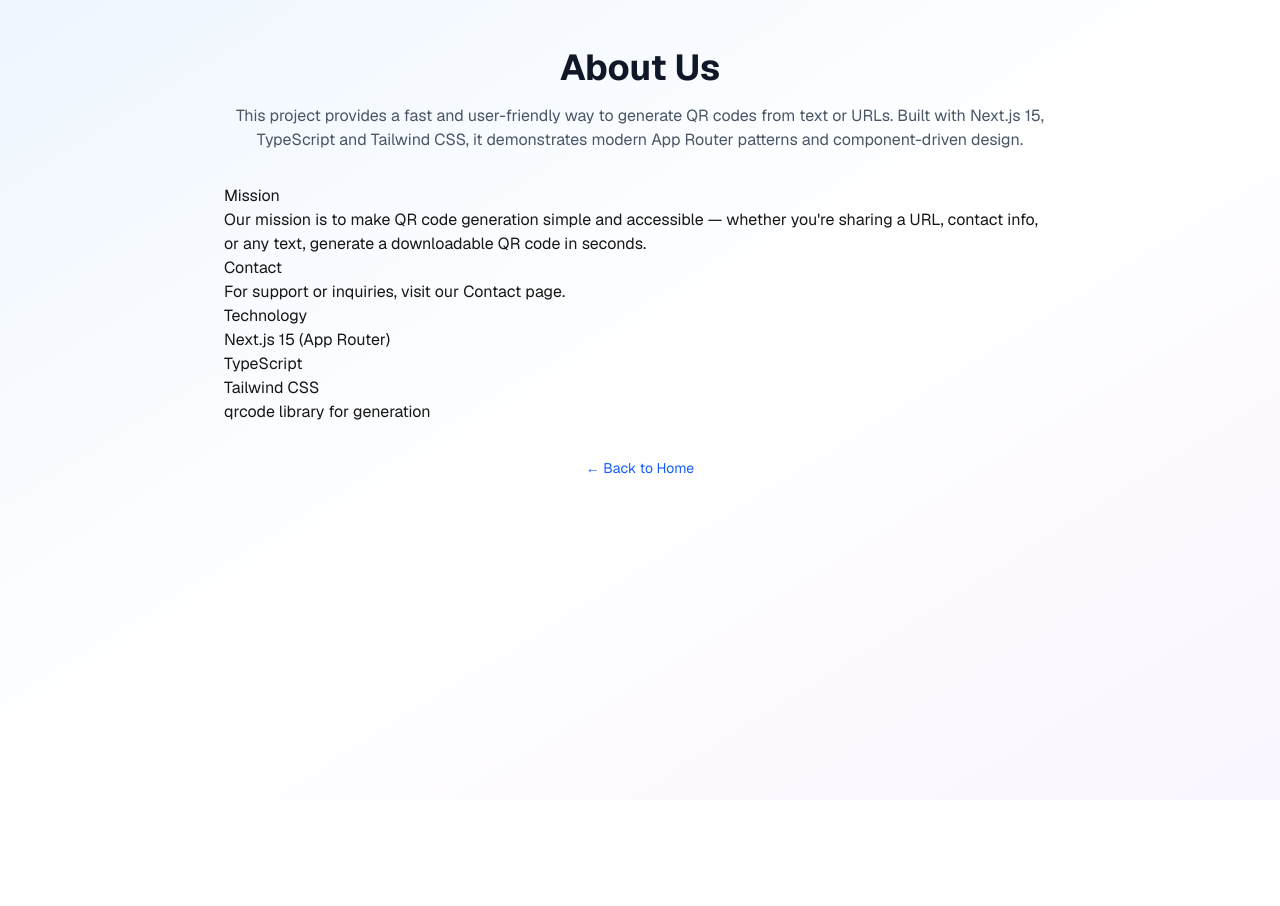
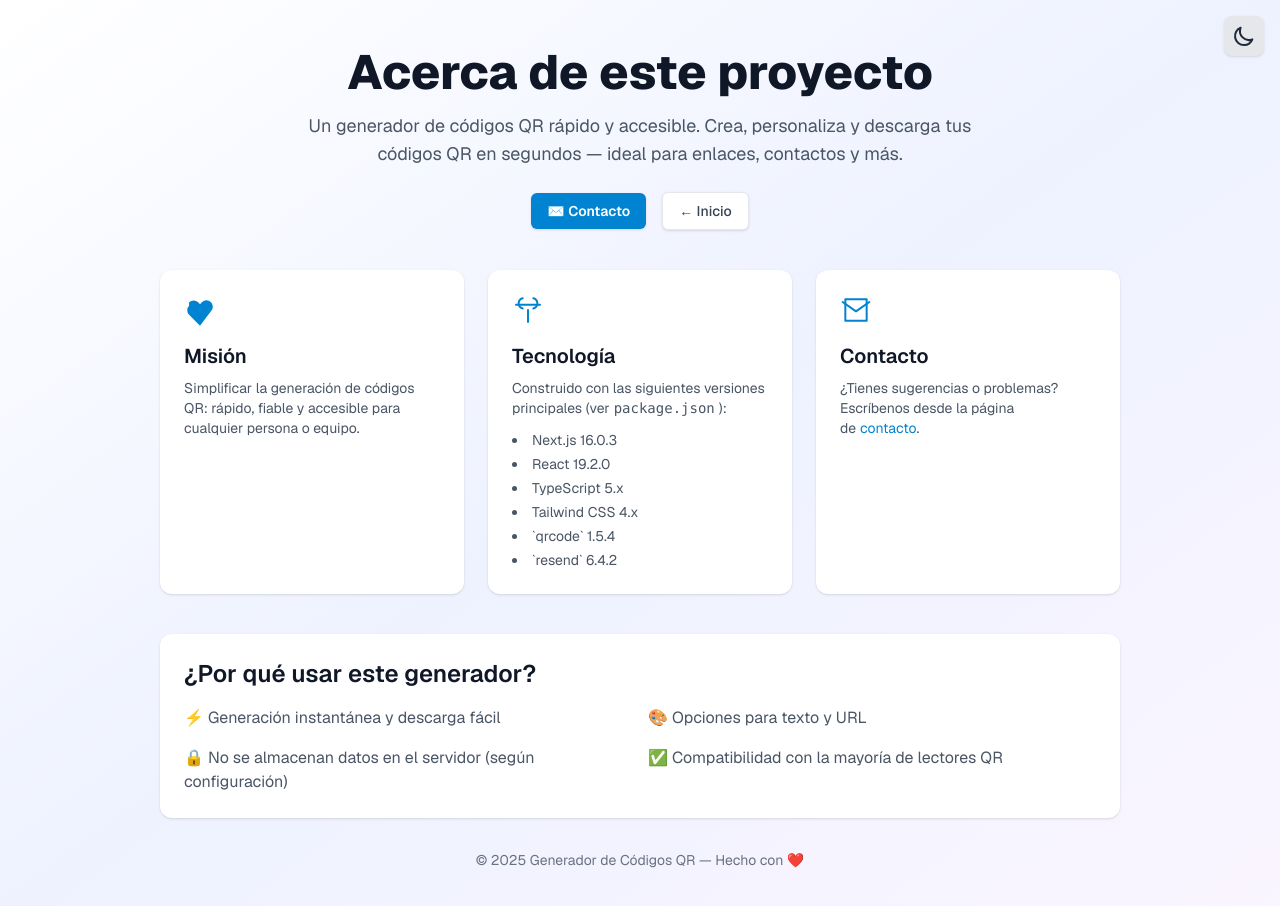
Before and after one commit to JordiNodeJS/qrcode-app, a Next.js app: page /about in a window 1280 px wide. Shown: the top 906 px of the page. Before the commit the page ends 800 px from the top, so only its background shows below. Built offline with nearby package versions, Linux system fonts and the light colour scheme.

Commit message:
feat: enhance theme support with dark mode implementation and UI improvements

```diff
--- a/app/about/page.tsx
+++ b/app/about/page.tsx
@@ -1,57 +1,148 @@
 import Link from "next/link";
 
 export const metadata = {
-  title: "About - QR Code Generator",
-  description: "Learn more about the QR Code Generator project and team.",
+  title: "Acerca - Generador de Códigos QR",
+  description:
+    "Conoce más sobre el proyecto Generador de Códigos QR y el equipo.",
 };
 
 export default function AboutPage() {
   return (
-    <div className="min-h-screen bg-gradient-to-br from-blue-50 via-white to-purple-50 dark:from-gray-900 dark:via-gray-800 dark:to-gray-900 py-12">
-      <main className="max-w-4xl mx-auto px-4 sm:px-6 lg:px-8">
-        <div className="mb-8">
-          <h1 className="text-4xl font-bold text-gray-900 dark:text-white text-center">
-            About Us
+    <div className="min-h-screen bg-gradient-to-br from-white via-indigo-50 to-purple-50 dark:from-gray-900 dark:via-gray-800 dark:to-gray-900 py-12">
+      <main className="max-w-5xl mx-auto px-4 sm:px-6 lg:px-8">
+        <header className="text-center mb-10">
+          <h1 className="text-4xl sm:text-5xl font-extrabold text-gray-900 dark:text-white">
+            Acerca de este proyecto
           </h1>
-          <p className="mt-4 text-gray-600 dark:text-gray-300 text-center">
-            This project provides a fast and user-friendly way to generate QR
-            codes from text or URLs. Built with Next.js 15, TypeScript and
-            Tailwind CSS, it demonstrates modern App Router patterns and
-            component-driven design.
+          <p className="mt-4 text-lg text-gray-600 dark:text-gray-300 max-w-2xl mx-auto">
+            Un generador de códigos QR rápido y accesible. Crea, personaliza y
+            descarga tus códigos QR en segundos — ideal para enlaces, contactos
+            y más.
           </p>
-        </div>
+          <div className="mt-6 flex items-center justify-center gap-4">
+            <Link
+              href="/contact"
+              className="inline-flex items-center gap-2 rounded-md bg-sky-600 px-4 py-2 text-sm font-semibold text-white shadow hover:bg-sky-700 dark:bg-sky-500 dark:hover:bg-sky-600 focus:outline-none"
+            >
+              ✉️ Contacto
+            </Link>
+            <Link
+              href="/"
+              className="inline-flex items-center gap-2 rounded-md border border-gray-200 bg-white px-4 py-2 text-sm font-medium text-gray-700 shadow-sm hover:bg-gray-50 dark:border-gray-700 dark:bg-gray-800 dark:text-gray-200 dark:hover:bg-gray-700 transition-colors duration-150"
+            >
+              ← Inicio
+            </Link>
+          </div>
+        </header>
 
-        <section className="prose prose-lg dark:prose-invert max-w-none">
-          <h2>Mission</h2>
-          <p>
-            Our mission is to make QR code generation simple and accessible —
-            whether you're sharing a URL, contact info, or any text, generate a
-            downloadable QR code in seconds.
-          </p>
+        <section className="grid grid-cols-1 md:grid-cols-3 gap-6">
+          <article className="p-6 bg-white rounded-xl shadow-sm dark:bg-gray-800">
+            <div className="text-sky-600">
+              <svg
+                xmlns="http://www.w3.org/2000/svg"
+                className="h-8 w-8"
+                viewBox="0 0 20 20"
+                fill="currentColor"
+                aria-hidden
+              >
+                <path d="M3.172 5.172a4 4 0 015.656 0L10 6.344l1.172-1.172a4 4 0 115.656 5.656L10 19.828 3.172 13a4 4 0 010-5.656z" />
+              </svg>
+            </div>
+            <h3 className="mt-4 text-xl font-semibold text-gray-900 dark:text-white">
+              Misión
+            </h3>
+            <p className="mt-2 text-gray-600 dark:text-gray-300 text-sm">
+              Simplificar la generación de códigos QR: rápido, fiable y
+              accesible para cualquier persona o equipo.
+            </p>
+          </article>
 
-          <h2>Contact</h2>
-          <p>
-            For support or inquiries, visit our{" "}
-            <Link href="/contact">Contact</Link> page.
-          </p>
+          <article className="p-6 bg-white rounded-xl shadow-sm dark:bg-gray-800">
+            <div className="text-sky-600">
+              <svg
+                xmlns="http://www.w3.org/2000/svg"
+                className="h-8 w-8"
+                viewBox="0 0 24 24"
+                fill="none"
+                stroke="currentColor"
+                strokeWidth="1.5"
+                strokeLinecap="round"
+                strokeLinejoin="round"
+                aria-hidden
+              >
+                <path d="M16 3.13a4 4 0 0 1 0 7.75" />
+                <path d="M12 12v9" />
+                <path d="M8 3.13a4 4 0 0 0 0 7.75" />
+                <path d="M3 8h18" />
+              </svg>
+            </div>
+            <h3 className="mt-4 text-xl font-semibold text-gray-900 dark:text-white">
+              Tecnología
+            </h3>
+            <p className="mt-2 text-gray-600 dark:text-gray-300 text-sm">
+              Construido con las siguientes versiones principales (ver
+              <code className="mx-1">package.json</code>):
+            </p>
+            <ul className="mt-3 text-sm text-gray-600 dark:text-gray-300 space-y-1 list-disc list-inside">
+              <li>Next.js 16.0.3</li>
+              <li>React 19.2.0</li>
+              <li>TypeScript 5.x</li>
+              <li>Tailwind CSS 4.x</li>
+              <li>`qrcode` 1.5.4</li>
+              <li>`resend` 6.4.2</li>
+            </ul>
+          </article>
 
-          <h2>Technology</h2>
-          <ul>
-            <li>Next.js 15 (App Router)</li>
-            <li>TypeScript</li>
-            <li>Tailwind CSS</li>
-            <li>qrcode library for generation</li>
+          <article className="p-6 bg-white rounded-xl shadow-sm dark:bg-gray-800">
+            <div className="text-sky-600">
+              <svg
+                xmlns="http://www.w3.org/2000/svg"
+                className="h-8 w-8"
+                viewBox="0 0 24 24"
+                fill="none"
+                stroke="currentColor"
+                strokeWidth="1.5"
+                strokeLinecap="round"
+                strokeLinejoin="round"
+                aria-hidden
+              >
+                <path d="M4 4h16v16H4z" />
+                <path d="M22 6l-10 7L2 6" />
+              </svg>
+            </div>
+            <h3 className="mt-4 text-xl font-semibold text-gray-900 dark:text-white">
+              Contacto
+            </h3>
+            <p className="mt-2 text-gray-600 dark:text-gray-300 text-sm">
+              ¿Tienes sugerencias o problemas? Escríbenos desde la página de
+              <Link
+                href="/contact"
+                className="ml-1 text-sky-600 dark:text-sky-400 hover:underline"
+              >
+                contacto
+              </Link>
+              .
+            </p>
+          </article>
+        </section>
+
+        <section className="mt-10 bg-white dark:bg-gray-800 rounded-xl p-6 shadow-sm">
+          <h2 className="text-2xl font-semibold text-gray-900 dark:text-white">
+            ¿Por qué usar este generador?
+          </h2>
+          <ul className="mt-4 grid grid-cols-1 sm:grid-cols-2 gap-4 text-gray-600 dark:text-gray-300">
+            <li>⚡ Generación instantánea y descarga fácil</li>
+            <li>🎨 Opciones para texto y URL</li>
+            <li>
+              🔒 No se almacenan datos en el servidor (según configuración)
+            </li>
+            <li>✅ Compatibilidad con la mayoría de lectores QR</li>
           </ul>
         </section>
 
-        <div className="mt-8 text-center">
-          <Link
-            href="/"
-            className="text-sm text-blue-600 dark:text-blue-400 hover:underline"
-          >
-            ← Back to Home
-          </Link>
-        </div>
+        <footer className="mt-8 text-center text-sm text-gray-500 dark:text-gray-400">
+          © {new Date().getFullYear()} Generador de Códigos QR — Hecho con ❤️
+        </footer>
       </main>
     </div>
   );
--- a/app/contact/page.tsx
+++ b/app/contact/page.tsx
@@ -15,8 +15,8 @@ export default function ContactPage() {
             Contact
           </h1>
           <p className="mt-2 text-gray-600 dark:text-gray-300">
-            We'd love to hear from you — questions, feedback or partnership
-            inquiries are welcome.
+            We&rsquo;d love to hear from you — questions, feedback or
+            partnership inquiries are welcome.
           </p>
         </div>
 
@@ -25,7 +25,7 @@ export default function ContactPage() {
         <div className="mt-8 text-center">
           <Link
             href="/"
-            className="text-sm text-blue-600 dark:text-blue-400 hover:underline"
+            className="text-sm text-sky-600 dark:text-sky-400 hover:underline"
           >
             ← Back to Home
           </Link>
--- a/app/globals.css
+++ b/app/globals.css
@@ -1,26 +1,27 @@
 @import url('https://fonts.googleapis.com/css2?family=Material+Symbols+Outlined');
 @import "tailwindcss";
+
+@variant dark (&:is(.dark *));
 
 @theme {
   --font-sans: var(--font-geist-sans);
   --font-mono: var(--font-geist-mono);
 }
 
-:root {
-  --background: #ffffff;
-  --foreground: #171717;
+body {
+  font-family: var(--font-geist-sans), Arial, Helvetica, sans-serif;
+  transition: background-color 0.3s ease, color 0.3s ease;
 }
 
-.dark {
-  --background: #0a0a0a;
-  --foreground: #ededed;
-}
-
-body {
-  background: var(--background);
-  color: var(--foreground);
-  font-family: var(--font-geist-sans), Arial, Helvetica, sans-serif;
-  transition: background-color 0.3s ease, color 0.3s ease;
+/* Material Symbols (Google Fonts) utility */
+.material-symbols-outlined {
+  font-family: 'Material Symbols Outlined';
+  font-variation-settings: 'FILL' 0, 'wght' 400, 'GRAD' 0;
+  speak: none;
+  font-size: 1.25rem;
+  line-height: 1;
+  display: inline-block;
+  vertical-align: middle;
 }
 
 /* Material Symbols (Google Fonts) utility */
--- a/app/layout.tsx
+++ b/app/layout.tsx
@@ -2,6 +2,21 @@ import type { Metadata } from "next";
 import { Geist, Geist_Mono } from "next/font/google";
 import "./globals.css";
 import { ThemeProvider } from "@/components/ThemeProvider";
+import ThemeToggle from "@/components/ThemeToggle";
+
+const themeInitScript = `(() => {
+  try {
+    const stored = localStorage.getItem('theme');
+    const prefersDark = window.matchMedia('(prefers-color-scheme: dark)').matches;
+    const theme = stored === 'light' || stored === 'dark' ? stored : (prefersDark ? 'dark' : 'light');
+    document.documentElement.classList.toggle('dark', theme === 'dark');
+    document.documentElement.style.colorScheme = theme;
+  } catch (error) {
+    // Fallback to light mode if storage or matchMedia fail
+    document.documentElement.classList.remove('dark');
+    document.documentElement.style.colorScheme = 'light';
+  }
+})();`;
 
 const geistSans = Geist({
   variable: "--font-geist-sans",
@@ -40,10 +55,30 @@ export default function RootLayout({
 }>) {
   return (
     <html lang="en" suppressHydrationWarning>
+      <head>
+        <link rel="icon" href="/favicon.svg" type="image/svg+xml" />
+        <meta name="theme-color" content="#0F172A" />
+        <script
+          dangerouslySetInnerHTML={{
+            __html: themeInitScript,
+          }}
+        />
+      </head>
       <body
         className={`${geistSans.variable} ${geistMono.variable} antialiased`}
       >
-        <ThemeProvider>{children}</ThemeProvider>
+        {/*
+          Wrap the entire application in ThemeProvider so client components
+          can toggle the `dark` class on <html>. Tailwind is configured with
+          `darkMode: "class"`, so applying `dark` at the root enables
+          dark styles globally.
+        */}
+        <ThemeProvider>
+          <div className="fixed top-4 right-4 z-50">
+            <ThemeToggle />
+          </div>
+          {children}
+        </ThemeProvider>
       </body>
     </html>
   );
--- a/components/ThemeProvider.tsx
+++ b/components/ThemeProvider.tsx
@@ -11,36 +11,69 @@ type ThemeContextType = {
 
 const ThemeContext = createContext<ThemeContextType | undefined>(undefined);
 
+const getStoredTheme = (): Theme | null => {
+  if (typeof window === "undefined") return null;
+  try {
+    const stored = window.localStorage.getItem("theme");
+    if (stored === "light" || stored === "dark") {
+      return stored;
+    }
+  } catch {
+    // Ignore storage access issues (Safari private mode, etc.)
+  }
+  return null;
+};
+
+const getSystemTheme = (): Theme => {
+  if (typeof window === "undefined") return "light";
+  try {
+    return window.matchMedia("(prefers-color-scheme: dark)").matches
+      ? "dark"
+      : "light";
+  } catch {
+    return "light";
+  }
+};
+
+const applyTheme = (nextTheme: Theme) => {
+  if (typeof document === "undefined") return;
+  const root = document.documentElement;
+  root.classList.toggle("dark", nextTheme === "dark");
+  root.style.colorScheme = nextTheme;
+  try {
+    window.localStorage.setItem("theme", nextTheme);
+  } catch {
+    // Ignore write failures
+  }
+};
+
+const readActiveTheme = (): Theme => {
+  if (typeof document === "undefined") return "light";
+  return document.documentElement.classList.contains("dark") ? "dark" : "light";
+};
+
+const resolveInitialTheme = (): Theme => {
+  return getStoredTheme() ?? getSystemTheme();
+};
+
 export function ThemeProvider({ children }: { children: React.ReactNode }) {
-  const [theme, setTheme] = useState<Theme>("light");
-  const [mounted, setMounted] = useState(false);
+  // Use a deterministic initial theme for SSR (always "light") so the
+  // server-rendered markup matches the initial client render during
+  // hydration. After the component mounts we read the stored/system
+  // preference and update the theme, avoiding hydration mismatches.
+  const [theme, setTheme] = useState<Theme>(() => "light");
 
   useEffect(() => {
-    setMounted(true);
-    // Check localStorage and system preference on mount
-    const storedTheme = localStorage.getItem("theme") as Theme | null;
-    const prefersDark = window.matchMedia(
-      "(prefers-color-scheme: dark)"
-    ).matches;
-
-    if (storedTheme) {
-      setTheme(storedTheme);
-    } else if (prefersDark) {
-      setTheme("dark");
-    }
+    // On mount, resolve the real initial theme (from localStorage or
+    // system preference) and apply it. This runs after hydration so
+    // React will update the UI without causing a hydration mismatch.
+    const resolved = resolveInitialTheme();
+    setTheme(resolved);
   }, []);
 
   useEffect(() => {
-    if (!mounted) return;
-
-    const root = document.documentElement;
-    if (theme === "dark") {
-      root.classList.add("dark");
-    } else {
-      root.classList.remove("dark");
-    }
-    localStorage.setItem("theme", theme);
-  }, [theme, mounted]);
+    applyTheme(theme);
+  }, [theme]);
 
   const toggleTheme = () => {
     setTheme((prev) => (prev === "light" ? "dark" : "light"));
@@ -59,8 +92,12 @@ export function ThemeProvider({ children }: { children: React.ReactNode }) {
 
 export function useTheme() {
   const context = useContext(ThemeContext);
-  if (context === undefined) {
-    throw new Error("useTheme must be used within a ThemeProvider");
-  }
-  return context;
+  if (context !== undefined) return context;
+
+  const fallbackToggle = () => {
+    const nextTheme = readActiveTheme() === "light" ? "dark" : "light";
+    applyTheme(nextTheme);
+  };
+
+  return { theme: readActiveTheme(), toggleTheme: fallbackToggle };
 }
--- a/components/ThemeToggle.tsx
+++ b/components/ThemeToggle.tsx
@@ -8,8 +8,10 @@ export default function ThemeToggle() {
   return (
     <button
       onClick={toggleTheme}
-      className="p-2 rounded-lg bg-gray-200 dark:bg-gray-700 hover:bg-gray-300 dark:hover:bg-gray-600 transition-colors duration-200"
+      className="p-2 rounded-lg bg-gray-200 dark:bg-gray-700 hover:bg-gray-300 dark:hover:bg-gray-600 transition-colors duration-200 shadow"
       aria-label={`Switch to ${theme === "light" ? "dark" : "light"} mode`}
+      aria-pressed={theme === "dark"}
+      data-theme={theme}
     >
       {theme === "light" ? (
         <svg
--- a/tailwind.config.cjs
+++ /dev/null
@@ -1,13 +0,0 @@
-/** @type {import('tailwindcss').Config} */
-module.exports = {
-  content: [
-    "./app/**/*.{ts,tsx,js,jsx}",
-    "./components/**/*.{ts,tsx,js,jsx}",
-    "./pages/**/*.{ts,tsx,js,jsx}",
-  ],
-  darkMode: "class",
-  theme: {
-    extend: {},
-  },
-  plugins: [],
-};
```
Also changed, not shown: app/page.tsx (+2 -7 lines), components/ContactForm.tsx (+36 -14 lines), components/QRGenerator.tsx (+27 -6 lines).
